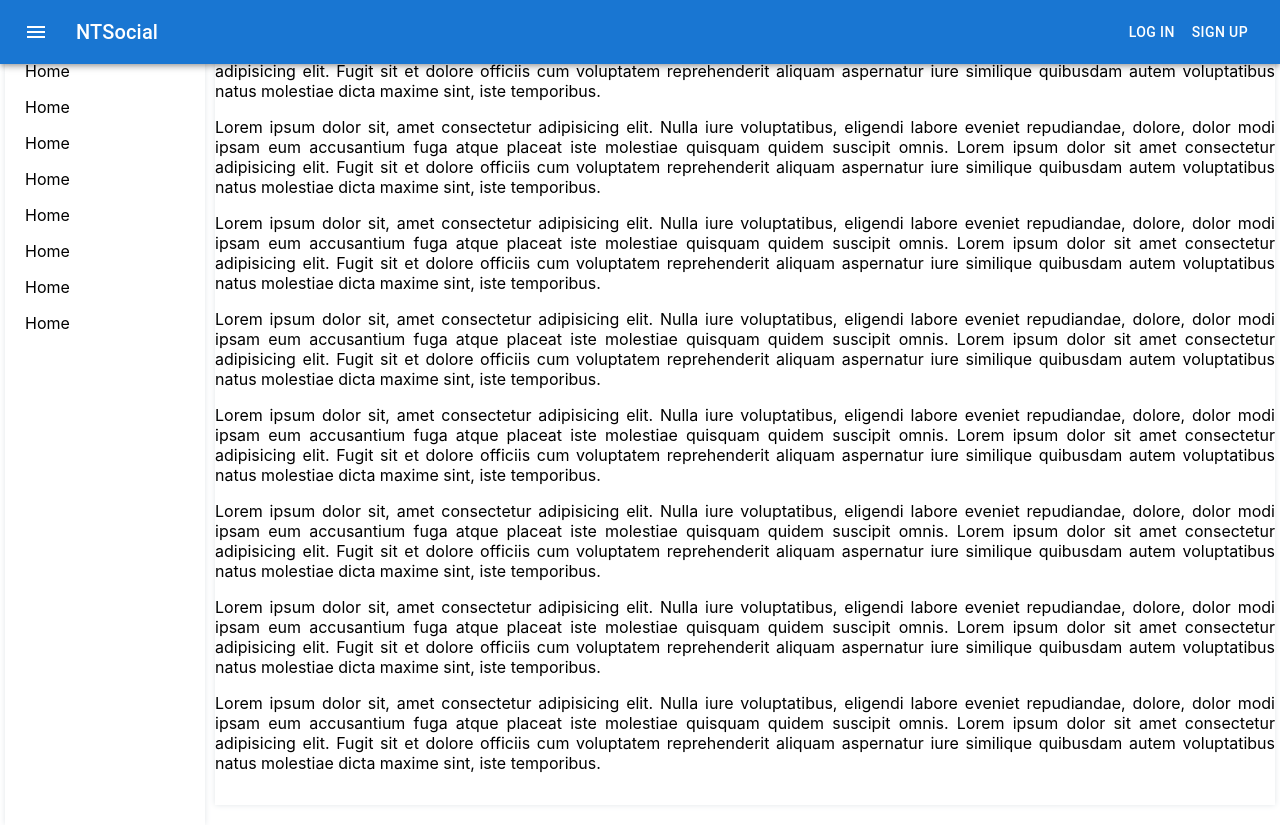
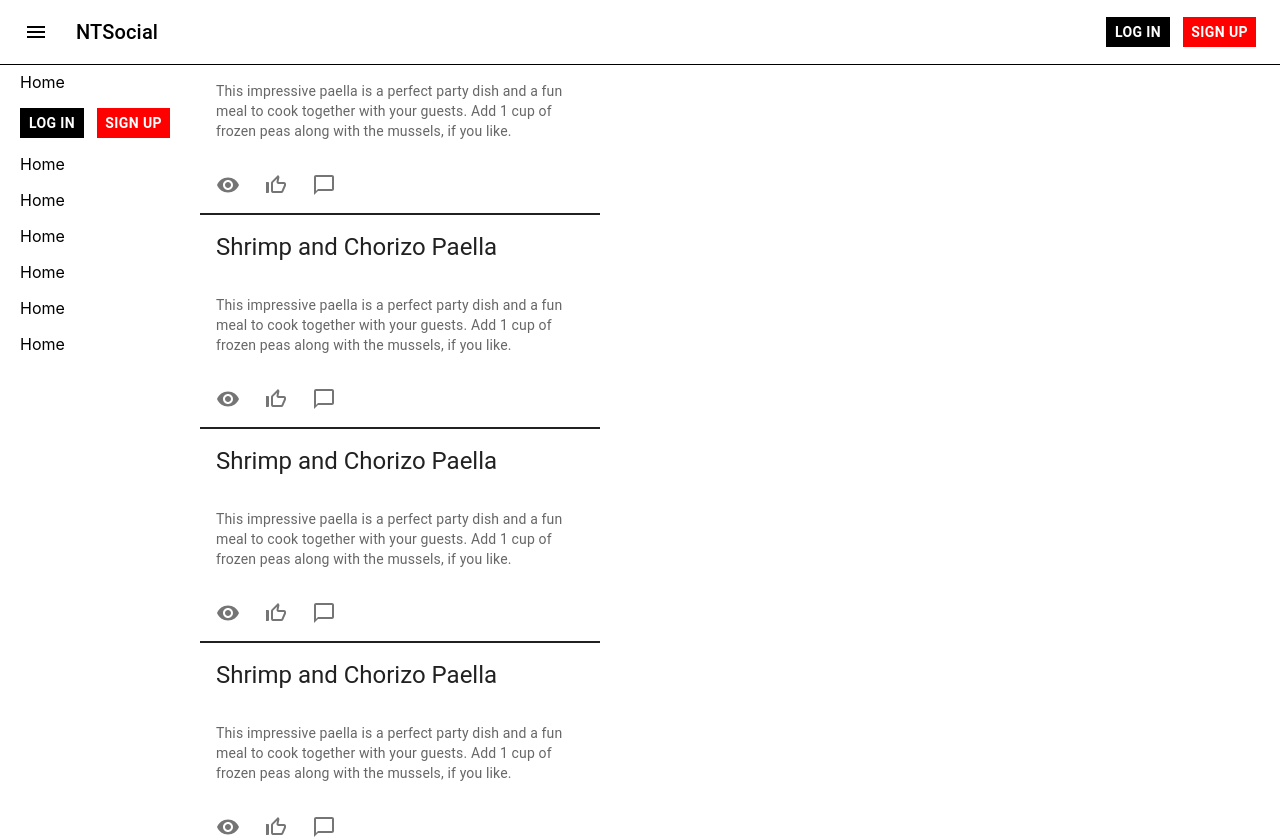
Before and after one commit to taraksuthar1999/Social-Media-Frontend, a React (Create React App) app: page / in a window 1280 px wide. Shown: the top 839 px of the page. Built offline with nearby package versions, Linux system fonts and the light colour scheme.

Commit message:
added styles

```diff
--- a/src/components/Home.js
+++ b/src/components/Home.js
@@ -4,21 +4,25 @@ import ButtonAppBar from "./Navbar";
 import FormModal from "./Auth/FormModel";
 import { Button } from "@mui/material";
 import SideBar from "./SideBar";
+import RecipeReviewCard from "./Post/Post";
+import {useMediaQuery} from "@mui/material";
 
-class Home extends React.Component {
-  constructor(props) {
-    super(props);
-  }
+function Home(props){
 
-  render() {
+   const min500 = useMediaQuery("(min-width:500px)")
+
     return (
       <>
-      <div className="sidebar">
+      {min500&&<div className="sidebar">
         <SideBar/>
-      </div>
+      </div>}
       <div className="content">
-
-      <div>
+        <RecipeReviewCard/>
+        <RecipeReviewCard/>
+        <RecipeReviewCard/>
+        <RecipeReviewCard/>
+        <RecipeReviewCard/>
+      {/* <div>
         <p className="lorem-text">
           Lorem ipsum dolor sit, amet consectetur adipisicing elit. Nulla iure
           voluptatibus, eligendi labore eveniet repudiandae, dolore, dolor modi
@@ -91,14 +95,14 @@ class Home extends React.Component {
           reprehenderit aliquam aspernatur iure similique quibusdam autem
           voluptatibus natus molestiae dicta maxime sint, iste temporibus.
         </p>
-        <FormModal/>
-      </div>
+      </div> */}
+      <FormModal/>
       </div>
       {/* <div className="suggestions"></div> */}
       </>
 
     );
-  }
+
 }
 
 export default Home;
--- a/src/components/Navbar.js
+++ b/src/components/Navbar.js
@@ -12,6 +12,11 @@ import { useSelector } from "react-redux";
 import { authSaga } from "../store/auth/saga";
 import { useSelect } from "@mui/base";
 import Button from "@mui/material/Button";
+import { width } from "@mui/system";
+import { useMediaQuery } from "@mui/material";
+
+
+
 export default function Navbar(){
     const {setIsShown,setLogin,setRegister,isShown} = React.useContext(ModalContext)
     const userState = useSelector(state=>state.auth.data) ?? null
@@ -24,7 +29,7 @@ export default function Navbar(){
         //api call
       }
     })
-
+    const min500 = useMediaQuery("(min-width:500px)")
     const loginHandler=()=>{
       setIsShown(true)
       setLogin(true)
@@ -42,7 +47,7 @@ export default function Navbar(){
     return (
       <>
       <Box sx={{ flexGrow: 1 }}>
-        <AppBar position="fixed">
+        <AppBar position="fixed" sx={{backgroundColor:"white",color:"black",boxShadow:0,borderBottom:1}}>
           <Toolbar>
             <IconButton
               size="large"
@@ -56,14 +61,14 @@ export default function Navbar(){
             <Typography variant="h6" component="div" sx={{ flexGrow: 1 }}>
               NTSocial
             </Typography>
-           {token?<Button color="inherit">Logout</Button>:<>
-            <Button color="inherit" onClick={loginHandler}>LOG IN</Button>
-            <Button color="inherit" onClick={registerHandler}>SIGN UP</Button></>}
+           {token?<Button color="inherit">Logout</Button>:min500&&<Box sx={{height:"30px",width:"150px"}} display="flex" justifyContent="space-between">
+            <Button sx={{backgroundColor:"black",boxShadow:0,color:"white",fontWeight:"bold",borderRadius:0}} onClick={loginHandler}>LOG IN</Button>
+            <Button sx={{backgroundColor:"red",boxShadow:0,color:"white",fontWeight:"bold",borderRadius:0}} onClick={registerHandler}>SIGN UP</Button></Box>}
           </Toolbar>
         </AppBar>
       </Box>
 
-      </>
+    </>
     );
 
 
--- a/src/components/Post/Post.js
+++ b/src/components/Post/Post.js
@@ -12,10 +12,11 @@ import Typography from "@mui/material/Typography";
 import ThumbUpOffAltIcon from "@mui/icons-material/ThumbUpOffAlt";
 import VisibilityIcon from "@mui/icons-material/Visibility";
 import ChatBubbleIcon from "@mui/icons-material/ChatBubble";
+import ChatBubbleOutlineIcon from '@mui/icons-material/ChatBubbleOutline';
 
 export default function RecipeReviewCard() {
   return (
-    <Card sx={{ maxWidth: 345 }}>
+    <Card sx={{ maxWidth: 400,boxShadow:0,borderRadius:0,borderTop:1,borderBottom:1 }}>
       <CardHeader title="Shrimp and Chorizo Paella" />
       <CardContent>
         <Typography variant="body2" color="text.secondary">
@@ -32,7 +33,7 @@ export default function RecipeReviewCard() {
           <ThumbUpOffAltIcon />
         </IconButton>
         <IconButton sx={{ marginLeft: "auto" }} aria-label="share">
-          <ChatBubbleIcon />
+          <ChatBubbleOutlineIcon />
         </IconButton>
       </CardActions>
     </Card>
--- a/src/components/SideBar.js
+++ b/src/components/SideBar.js
@@ -1,4 +1,6 @@
 import { SideBarLink } from "./SideBarLink";
+import { Box } from "@mui/system";
+import { Button } from "@mui/material";
 
 
 export default function SideBar(){
@@ -6,6 +8,9 @@ export default function SideBar(){
         <div className="Sidebar">
             <SideBarLink text='Home'/>
             <SideBarLink text='Home'/>
+            <Box sx={{height:"30px",width:"150px"}} display="flex" justifyContent="space-between">
+            <Button sx={{backgroundColor:"black",boxShadow:0,color:"white",fontWeight:"bold",borderRadius:0}} >LOG IN</Button>
+            <Button sx={{backgroundColor:"red",boxShadow:0,color:"white",fontWeight:"bold",borderRadius:0}} >SIGN UP</Button></Box>
             <SideBarLink text='Home'/>
             <SideBarLink text='Home'/>
             <SideBarLink text='Home'/>
--- a/src/index.css
+++ b/src/index.css
@@ -128,7 +128,7 @@ p.lorem-text {
 .sidebar{
   width: 100%;
   max-width: 500px;
-  margin:5px;
+  /* margin:5px; */
   /* border:3px solid black; */
   min-height:300px;
   height:100%;
@@ -136,10 +136,10 @@ p.lorem-text {
 .content{
   width: 100%;
   max-width: 500px;
-  margin:5px;
+  /* margin:5px; */
   /* border:3px solid black; */
   min-height:300px;
-  box-shadow: 0 0 6px hsl(210 14% 90%);
+  /* box-shadow: 0 0 6px hsl(210 14% 90%); */
 
   /* flex-grow: 1; */
 }
@@ -180,9 +180,10 @@ p.lorem-text {
   height: 100% ;
   min-width: 200px;
   padding: 20px 20px;
-  margin: 20px auto 0 auto;
-  box-shadow: 0 0 6px hsl(210 14% 90%);
+  margin: 0 auto 0 auto;
+  /* box-shadow: 0 0 6px hsl(210 14% 90%); */
 }
+
 
 
 
--- a/src/routes/index.js
+++ b/src/routes/index.js
@@ -1,6 +1,7 @@
 import { Route, Routes, BrowserRouter as Router } from "react-router-dom";
 import Home from "../components/Home";
 import Layout from "../components/Layout";
+import RecipeReviewCard from "../components/Post/Post";
 import { PostList } from "../components/Post/PostList";
 import RequireAuth from "../components/RequireAuth";
 import Welcome from "../components/Welcome";
@@ -12,6 +13,7 @@ function Routing(){
           <Route path="/" element={<Layout />}>
             <Route index element={<Home />} />
             <Route path='/posts' element={<PostList/>} />
+            <Route path='/post' element={<RecipeReviewCard/>} />
             <Route element={<RequireAuth />}>
               <Route path="/welcome" element={<Welcome />} />
             </Route>
```
